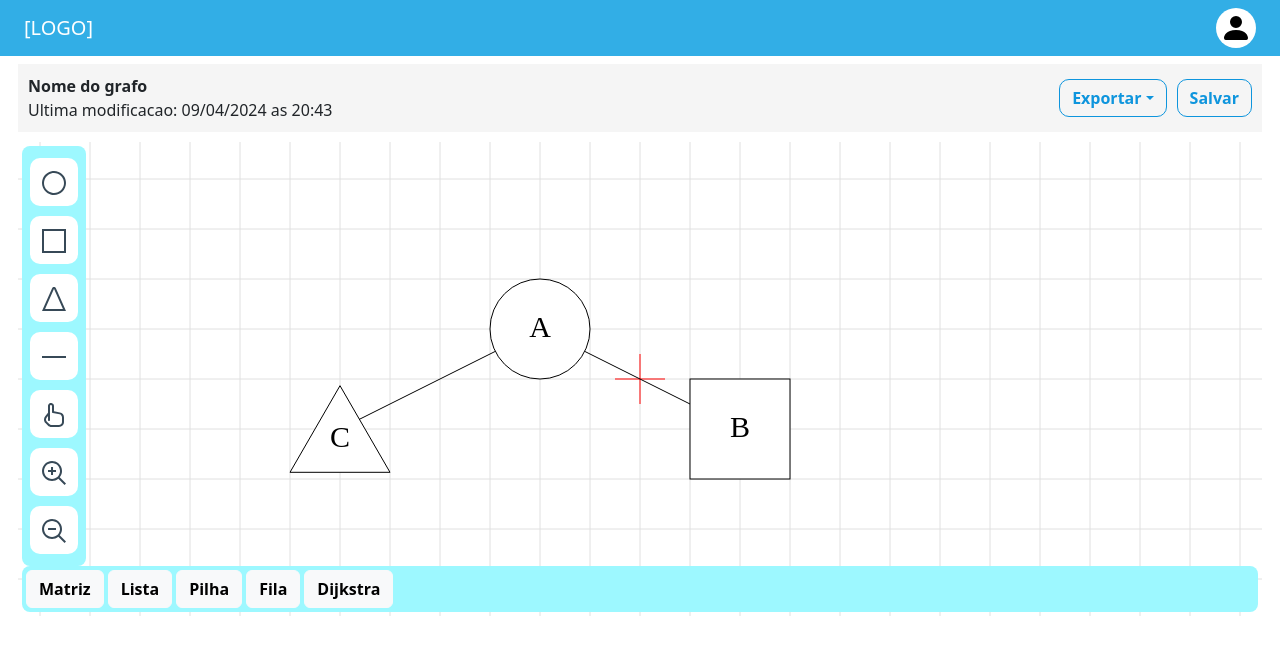
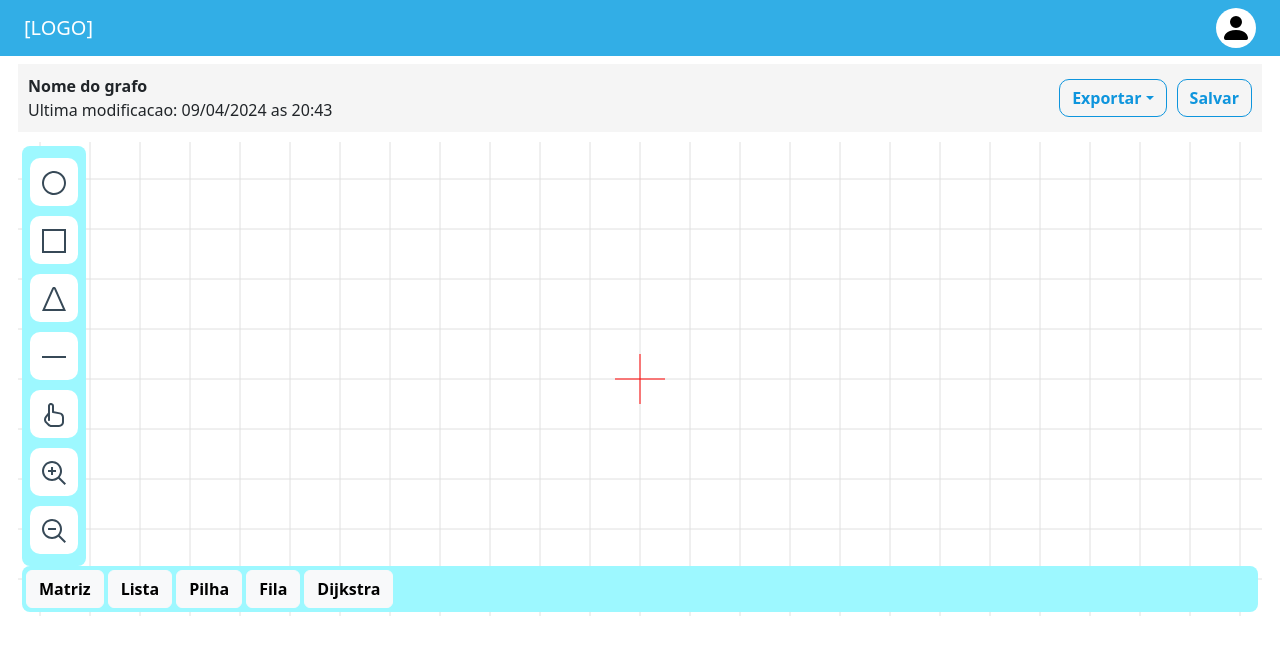
Before and after one commit to jhiy2004/graph-front, a React (Create React App) app: page /draw/1 in a window 1280 px wide. Shown: the top 654 px of the page. Built offline with nearby package versions, Linux system fonts and the light colour scheme; no server answers.

Commit message:
Connected user graphs rows to API

```diff
--- a/src/components/UserGraphsTable/UserGraphsTable.js
+++ b/src/components/UserGraphsTable/UserGraphsTable.js
@@ -1,7 +1,14 @@
 import React from "react";
 import UserGraphsRow from "../UserGraphsRow/UserGraphsRow";
+import { useNavigate } from "react-router";
 
 function UserGraphsTable({ graphs }) {
+  const navigate = useNavigate();
+
+  function handleClick(graphID) {
+    navigate(`/draw/${graphID}`);
+  }
+
   return (
     <div className="px-5">
       <table className="table">
@@ -21,7 +28,7 @@ function UserGraphsTable({ graphs }) {
               autor={graph.user_name}
               criacao={graph.date_modified}
               modificacao={graph.date_modified}
-              onClick={() => console.log("Clicou no grafo", graph.name)}
+              onClick={() => handleClick(graph.id)}
             />
           ))}
         </tbody>
--- a/src/pages/DrawScreen/DrawScreen.js
+++ b/src/pages/DrawScreen/DrawScreen.js
@@ -1,4 +1,5 @@
 import React, { useState, useRef, useEffect } from "react";
+import { useParams } from "react-router";
 
 import Board from "../../components/Board/Board.js";
 import GraphHeader from "../../components/GraphHeader/GraphHeader.js";
@@ -15,40 +16,10 @@ function DrawScreen() {
   const [logged, setLogged] = useState(true);
   const canvasRef = useRef(null);
   const [isExporting, setIsExporting] = useState(false);
+  const { graph_id } = useParams();
 
-  const [nodes, setNodes] = useState([
-    {
-      id: 1,
-      label: "A",
-      number: 0,
-      x: -20,
-      y: 10,
-      geometry: "circle",
-      color: "#FFFFFF",
-    },
-    {
-      id: 2,
-      label: "B",
-      number: 1,
-      x: 20,
-      y: -10,
-      geometry: "square",
-      color: "#FFFFFF",
-    },
-    {
-      id: 3,
-      label: "C",
-      number: 2,
-      x: -60,
-      y: -10,
-      geometry: "triangle",
-      color: "#FFFFFF",
-    },
-  ]);
-  const [edges, setEdges] = useState([
-    { id: 1, weight: 1, origin: 0, destination: 1 },
-    { id: 2, weight: 1, origin: 2, destination: 0 },
-  ]);
+  const [nodes, setNodes] = useState([]);
+  const [edges, setEdges] = useState([]);
 
   const [lastNodeNumber, setLastNodeNumber] = useState(0);
 
@@ -66,6 +37,7 @@ function DrawScreen() {
     fetchPath,
     fetchDOT,
     updateGraph,
+    fetchGraph,
   } = useGraphAPI(process.env.REACT_APP_API_URL);
 
   function addNewNode(newNode) {
@@ -179,7 +151,6 @@ function DrawScreen() {
     if (!logged) return;
 
     const token = "Bearer token";
-    const graph_id = 1;
 
     try {
       const data = await updateGraph(nodes, edges, token, graph_id);
@@ -256,12 +227,22 @@ function DrawScreen() {
   }
 
   useEffect(() => {
-    const maxNumber = nodes.reduce(
-      (max, node) => Math.max(max, node.number),
-      0,
-    );
-    setLastNodeNumber(maxNumber);
-  }, []);
+    if (!logged) return;
+
+    const token = localStorage.getItem("token");
+    if (!token) {
+      alert("Usuário não autenticado.");
+      return;
+    }
+    console.log(token);
+
+    fetchGraph(graph_id, token)
+      .then((data) => {
+        setNodes(data.vertices);
+        setEdges(data.edges);
+      })
+      .catch(() => alert("Erro ao carregar o grafo."));
+  }, [graph_id, logged]);
 
   return (
     <>
--- a/src/pages/UserGraphs/UserGraphs.js
+++ b/src/pages/UserGraphs/UserGraphs.js
@@ -11,34 +11,31 @@ function UserGraphs() {
   const [showNameModal, setShowNameModal] = useState(false);
   const [graphs, setGraphs] = useState([
     {
-      "id": 1,
-      "name": "Social Network",
-      "date_modified": "2025-05-21T21:29:33.382Z",
-      "user_name": "Alice",
-      "vertices": [],
-      "edges": []
-    }
+      id: 1,
+      name: "Social Network",
+      date_modified: "2025-05-21T21:29:33.382Z",
+      user_name: "Alice",
+      vertices: [],
+      edges: [],
+    },
   ]);
 
   const { createGraph } = useGraphAPI(process.env.REACT_APP_API_URL);
 
-  function handleCreateButton(){
+  function handleCreateButton() {
     setShowNameModal(true);
   }
 
-  async function handleNameModalSubmit(name){
-    const token = 'eyJhbGciOiJIUzI1NiIsInR5cCI6IkpXVCJ9.eyJpZCI6MSwiaWF0IjoxNzQ3ODc2MDMyLCJleHAiOjE3NDc4NzYzMzJ9.RnR4UtopFRDTDnUPmT6mryLMA1bbUwUrRin5j_jtIc0';
+  async function handleNameModalSubmit(name) {
+    const token = localStorage.getItem("token");
     setShowNameModal(false);
 
-    try{
+    try {
       const graph = await createGraph(name, token);
-      setGraphs([
-        ...graphs,
-        graph
-      ])
+      setGraphs([...graphs, graph]);
 
       console.log(graph);
-    } catch(e) {
+    } catch (e) {
       console.error("Error ao criar grafo.");
       alert("Error ao criar grafo.");
     }
@@ -48,7 +45,7 @@ function UserGraphs() {
     <>
       <div className={styles.userGraphsPage}>
         <NavBarGraph logged={true} />
-        <UserGraphsHeader handleCreateButton={handleCreateButton}/>
+        <UserGraphsHeader handleCreateButton={handleCreateButton} />
         <UserGraphsTable graphs={graphs} />
       </div>
 
```
